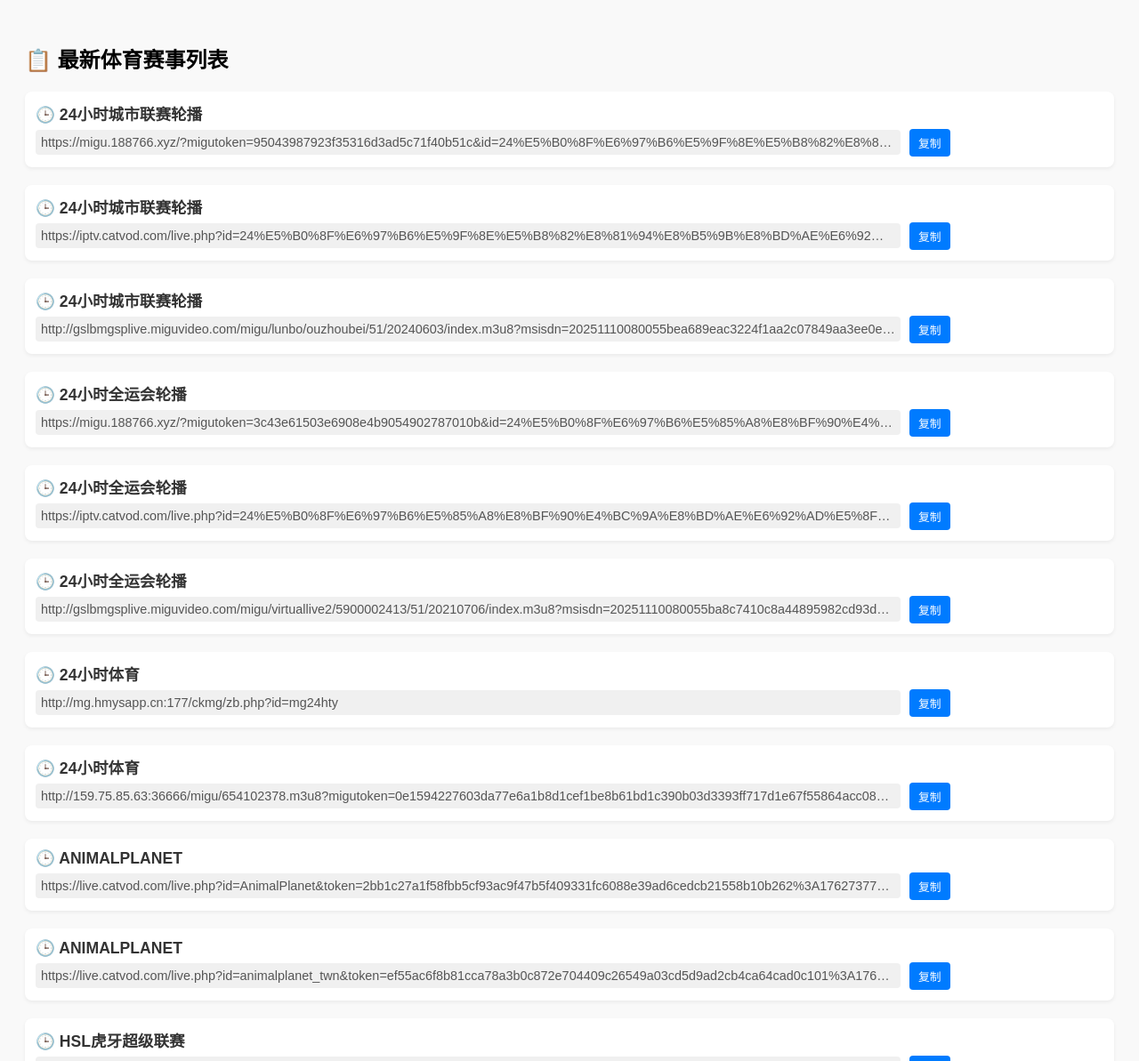
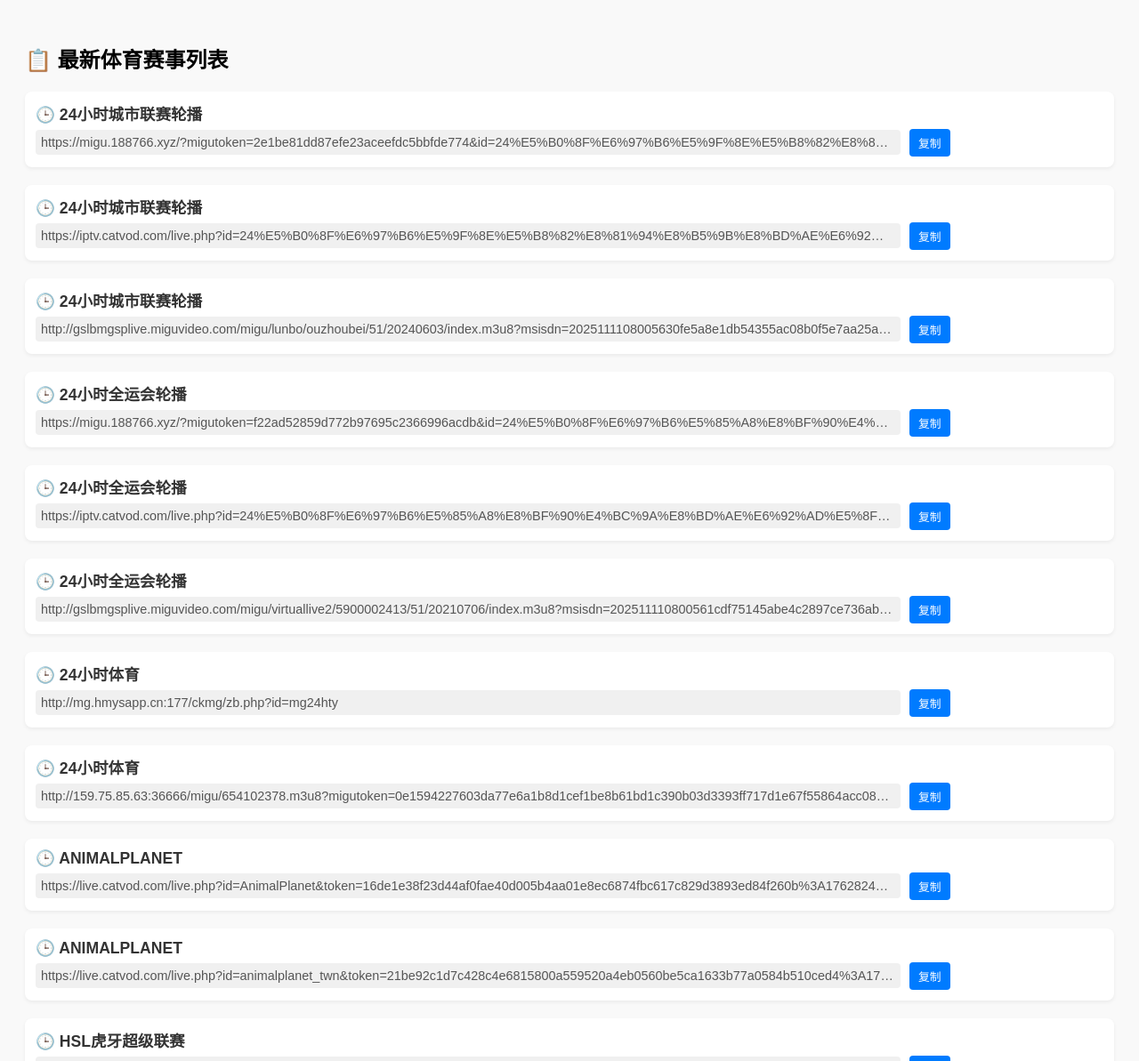
Before and after one commit to kimwang1978/iptv.github.io, a Jekyll site: the page tiyu.html, which Jekyll copies as it is, in a window 1280 px wide. Shown: the top 1193 px of the page at 89% size. Built offline with Jekyll 4.4.1, drawn with Linux system fonts in a browser that asks for light colours.

Commit message:
Sync File 2025-11-11 03:47:25

```diff
--- a/tiyu.html
+++ b/tiyu.html
@@ -52,7 +52,7 @@
         <div class="item">
             <div class="title">🕒 24小时城市联赛轮播</div>
             <div class="url-wrapper">
-                <div class="url" id="url_0">https://migu.188766.xyz/?migutoken=95043987923f35316d3ad5c71f40b51c&id=24%E5%B0%8F%E6%97%B6%E5%9F%8E%E5%B8%82%E8%81%94%E8%B5%9B%E8%BD%AE%E6%92%AD%E5%8F%B0&type=yy</div>
+                <div class="url" id="url_0">https://migu.188766.xyz/?migutoken=2e1be81dd87efe23aceefdc5bbfde774&id=24%E5%B0%8F%E6%97%B6%E5%9F%8E%E5%B8%82%E8%81%94%E8%B5%9B%E8%BD%AE%E6%92%AD%E5%8F%B0&type=yy</div>
                 <button class="copy-btn" onclick="copyToClipboard('url_0')">复制</button>
             </div>
         </div>
@@ -68,7 +68,7 @@
         <div class="item">
             <div class="title">🕒 24小时城市联赛轮播</div>
             <div class="url-wrapper">
-                <div class="url" id="url_2">http://gslbmgsplive.miguvideo.com/migu/lunbo/ouzhoubei/51/20240603/index.m3u8?msisdn=20251110080055bea689eac3224f1aa2c07849aa3ee0ef&mdspid=&spid=800033&netType=0&sid=5910022136&pid=2028597139&timestamp=20251110080055&Channel_ID=0116_2600000900-99000-201600010010027&ProgramID=915512915&ParentNodeID=-99&assertID=5910022136&client_ip=106.13.250.83&SecurityKey=20251110080055&promotionId=&mvid=5900006618&mcid=500020&playurlVersion=WX-A1-8.10.1-RELEASE&userid=&jmhm=&videocodec=h264&bean=mgspad&tid=android&conFee=0&puData=d958c3b0dbe89be96ac185b5f19ca7ab&ddCalcu=bda9e751a85cc0931bf05dbb5e8819cbae69</div>
+                <div class="url" id="url_2">http://gslbmgsplive.miguvideo.com/migu/lunbo/ouzhoubei/51/20240603/index.m3u8?msisdn=2025111108005630fe5a8e1db54355ac08b0f5e7aa25ad&mdspid=&spid=800033&netType=0&sid=5910022136&pid=2028597139&timestamp=20251111080056&Channel_ID=0116_2600000900-99000-201600010010027&ProgramID=915512915&ParentNodeID=-99&assertID=5910022136&client_ip=106.13.250.89&SecurityKey=20251111080056&promotionId=&mvid=5900006618&mcid=500020&playurlVersion=WX-A1-8.10.1-RELEASE&userid=&jmhm=&videocodec=h264&bean=mgspad&tid=android&conFee=0&puData=4c6523715d2fa3a70864939e6dc14703&ddCalcu=340ce761455120c3d761e59d329f4a638a07</div>
                 <button class="copy-btn" onclick="copyToClipboard('url_2')">复制</button>
             </div>
         </div>
@@ -76,7 +76,7 @@
         <div class="item">
             <div class="title">🕒 24小时全运会轮播</div>
             <div class="url-wrapper">
-                <div class="url" id="url_3">https://migu.188766.xyz/?migutoken=3c43e61503e6908e4b9054902787010b&id=24%E5%B0%8F%E6%97%B6%E5%85%A8%E8%BF%90%E4%BC%9A%E8%BD%AE%E6%92%AD%E5%8F%B0&type=yy</div>
+                <div class="url" id="url_3">https://migu.188766.xyz/?migutoken=f22ad52859d772b97695c2366996acdb&id=24%E5%B0%8F%E6%97%B6%E5%85%A8%E8%BF%90%E4%BC%9A%E8%BD%AE%E6%92%AD%E5%8F%B0&type=yy</div>
                 <button class="copy-btn" onclick="copyToClipboard('url_3')">复制</button>
             </div>
         </div>
@@ -92,7 +92,7 @@
         <div class="item">
             <div class="title">🕒 24小时全运会轮播</div>
             <div class="url-wrapper">
-                <div class="url" id="url_5">http://gslbmgsplive.miguvideo.com/migu/virtuallive2/5900002413/51/20210706/index.m3u8?msisdn=20251110080055ba8c7410c8a44895982cd93db9947d79&mdspid=&spid=800033&netType=0&sid=5910019527&pid=2028597139&timestamp=20251110080055&Channel_ID=0116_2600000900-99000-201600010010027&ProgramID=713600957&ParentNodeID=-99&assertID=5910019527&client_ip=106.13.250.83&SecurityKey=20251110080055&promotionId=&mvid=5900002443&mcid=500020&playurlVersion=WX-A1-8.10.1-RELEASE&userid=&jmhm=&videocodec=h264&bean=mgspad&tid=android&conFee=0&puData=9a7a8e3cb1b8fca93bba499a4792d944&ddCalcu=494ae971da32809e734cab919b48afbcba39</div>
+                <div class="url" id="url_5">http://gslbmgsplive.miguvideo.com/migu/virtuallive2/5900002413/51/20210706/index.m3u8?msisdn=202511110800561cdf75145abe4c2897ce736ab8852c87&mdspid=&spid=800033&netType=0&sid=5910019527&pid=2028597139&timestamp=20251111080056&Channel_ID=0116_2600000900-99000-201600010010027&ProgramID=713600957&ParentNodeID=-99&assertID=5910019527&client_ip=106.13.250.89&SecurityKey=20251111080056&promotionId=&mvid=5900002443&mcid=500020&playurlVersion=WX-A1-8.10.1-RELEASE&userid=&jmhm=&videocodec=h264&bean=mgspad&tid=android&conFee=0&puData=5e64c666fed47d56f1facb47696ba499&ddCalcu=959ee461a43bc06696667f4ebdc4a7fd15f6</div>
                 <button class="copy-btn" onclick="copyToClipboard('url_5')">复制</button>
             </div>
         </div>
@@ -116,7 +116,7 @@
         <div class="item">
             <div class="title">🕒 ANIMALPLANET</div>
             <div class="url-wrapper">
-                <div class="url" id="url_8">https://live.catvod.com/live.php?id=AnimalPlanet&token=2bb1c27a1f58fbb5cf93ac9f47b5f409331fc6088e39ad6cedcb21558b10b262%3A1762737776%3ANTIuMTc2LjE5LjE5NA%3D%3D</div>
+                <div class="url" id="url_8">https://live.catvod.com/live.php?id=AnimalPlanet&token=16de1e38f23d44af0fae40d005b4aa01e8ec6874fbc617c829d3893ed84f260b%3A1762824105%3ANTIuMTU0LjIwLjE5Nw%3D%3D</div>
                 <button class="copy-btn" onclick="copyToClipboard('url_8')">复制</button>
             </div>
         </div>
@@ -124,7 +124,7 @@
         <div class="item">
             <div class="title">🕒 ANIMALPLANET</div>
             <div class="url-wrapper">
-                <div class="url" id="url_9">https://live.catvod.com/live.php?id=animalplanet_twn&token=ef55ac6f8b81cca78a3b0c872e704409c26549a03cd5d9ad2cb4ca64cad0c101%3A1762737776%3ANTIuMTc2LjE5LjE5NA%3D%3D</div>
+                <div class="url" id="url_9">https://live.catvod.com/live.php?id=animalplanet_twn&token=21be92c1d7c428c4e6815800a559520a4eb0560be5ca1633b77a0584b510ced4%3A1762824105%3ANTIuMTU0LjIwLjE5Nw%3D%3D</div>
                 <button class="copy-btn" onclick="copyToClipboard('url_9')">复制</button>
             </div>
         </div>
```
